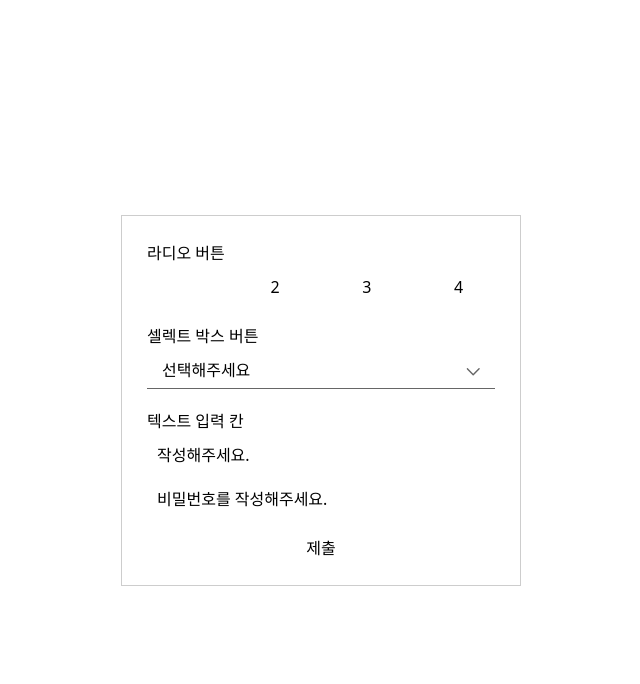
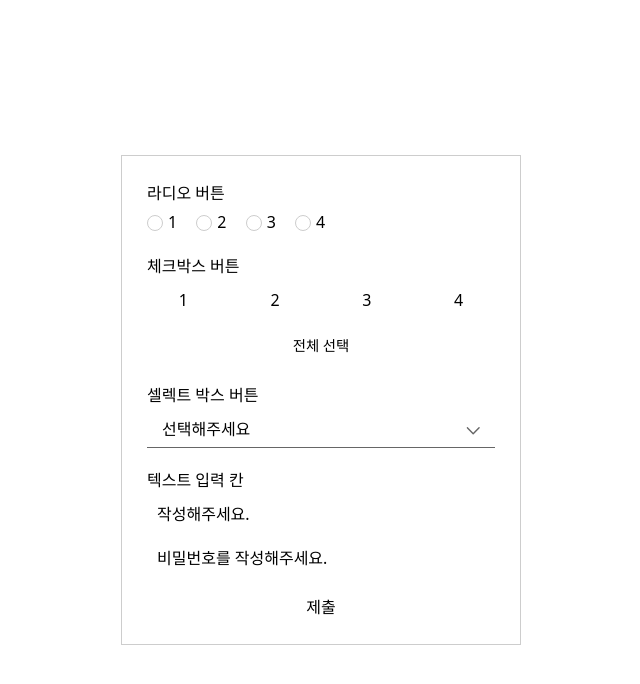
Before and after one commit to mbynae/my-lib, a React (Vite) app: page / in a window 1280 px wide. Shown: the top 684 px of the page, without its empty margins (319-959 px from the left). Built offline with nearby package versions, Linux system fonts and the light colour scheme.

Commit message:
refactor: 체크박스 리팩토링

```diff
--- a/src/tailwind-components/App.tsx
+++ b/src/tailwind-components/App.tsx
@@ -45,7 +45,7 @@ function App() {
             <Form onSubmit={onSubmit} className="flex w-[400px] flex-col gap-[20px] border border-[#cdcdcd] p-[25px]">
                 <Form.Fieldset>
                     <Form.Legend>라디오 버튼</Form.Legend>
-                    <RadioGroup UIType="button" state={input.radio} name="radio" onChange={setInput}>
+                    <RadioGroup state={input.radio} name="radio" onChange={setInput}>
                         <Radio value="1">1</Radio>
                         <Radio value="2">2</Radio>
                         <Radio value="3">3</Radio>
@@ -53,9 +53,15 @@ function App() {
                     </RadioGroup>
                 </Form.Fieldset>
 
-                {/* <Form.Fieldset>
+                <Form.Fieldset>
                     <Form.Legend>체크박스 버튼</Form.Legend>
-                    <CheckboxGroup UIType="button" state={check} onChange={setCheck} name="check" className="mb-5">
+                    <CheckboxGroup
+                        UIType="button"
+                        state={check}
+                        onChange={setCheck}
+                        name="check"
+                        optionProps={{ group: { className: 'mb-3' } }}
+                    >
                         <Checkbox value="1">1</Checkbox>
                         <Checkbox value="2">2</Checkbox>
                         <Checkbox value="3">3</Checkbox>
@@ -64,7 +70,7 @@ function App() {
                     <Button type="button" UIType="default" onClick={() => allCheck(['1', '2', '3', '4'])} className="w-full">
                         전체 선택
                     </Button>
-                </Form.Fieldset> */}
+                </Form.Fieldset>
 
                 <Form.Fieldset>
                     <Form.Legend>셀렉트 박스 버튼</Form.Legend>
--- a/src/tailwind-components/form/combo/CheckboxGroup.tsx
+++ b/src/tailwind-components/form/combo/CheckboxGroup.tsx
@@ -1,75 +1,50 @@
-import { createContext, memo, useContext, useMemo } from 'react';
 import { Eq } from '../../../function/eq';
 
-import * as Combos from './UI';
+import * as UI from './UI';
 import './UI/Combo-tailwind.css';
 
-import { ComboUIType, type ComboContextType, type ComboGroupProps, type ComboOptionProps } from './combo-type';
-
-const Context = createContext<ComboContextType<'checkbox', ComboUIType>>({
-    UIType: undefined,
-    state: undefined,
-    onChange: undefined,
-    name: undefined,
-    optionProps: undefined,
-});
+import type { ComboUIType, ComboGroupProps, ComboOptionProps } from './combo-type';
 
 function CheckboxGroup<T extends ComboUIType = 'default'>({
     UIType = 'default',
+    children,
     state,
-    name,
-    onChange,
-    children,
-    className,
     optionProps,
     ...props
 }: ComboGroupProps<'checkbox', T>) {
+    const arrayChild = Array.isArray(children) ? children : [children];
+
+    const { group: groupProps, ...rest } = optionProps || {};
+
     return (
-        <Context.Provider
-            value={{
-                UIType: UIType,
-                state: state,
-                name: name,
-                onChange: onChange,
-                optionProps: optionProps,
-            }}
-        >
-            <div {...props} aria-labelledby="체크박스 그룹" role="checkbox" className={`combo-common ${className}`}>
-                {children}
-            </div>
-        </Context.Provider>
+        <div {...groupProps} aria-labelledby="체크박스 그룹" role="checkbox" className={`combo-common ${groupProps?.className}`}>
+            {arrayChild.map((child) => (
+                <Checkbox
+                    key={child.props.value}
+                    UIType={UIType}
+                    checked={state ? Eq.arrElem(state, child.props.value) : undefined}
+                    optionProps={rest}
+                    {...child.props}
+                    {...props}
+                >
+                    {child.props.children}
+                </Checkbox>
+            ))}
+        </div>
     );
 }
 
-export function Checkbox<T extends ComboUIType = 'default'>({
-    UIType = 'default',
-    value,
-    name,
-    onChange,
-    checked,
-    children,
-    ...props
-}: ComboOptionProps<'checkbox', T>) {
-    const { UIType: GroupUIType, state, optionProps, ...group } = useContext(Context);
+export function Checkbox<T extends ComboUIType = 'default'>({ UIType = 'default', children, ...props }: ComboOptionProps<'checkbox', T>) {
+    const key = UIType.charAt(0).toUpperCase() + UIType.slice(1);
 
-    const UIKey = GroupUIType ?? UIType;
-
-    const PropsData = {
-        ...optionProps?.input,
-        ...props,
-        value: value,
-        name: group.name ?? name,
-        onChange: group.onChange ?? onChange,
-        checked: state !== undefined ? Eq.arrElem(state, value) : checked,
-        children: children,
-        optionProps: { ...optionProps },
-        type: 'checkbox' as const,
-    };
-
-    const key = UIKey.charAt(0).toUpperCase() + UIKey.slice(1);
-
-    const Component = Combos[key as keyof typeof Combos];
-    return Component && <Component {...PropsData}>{children}</Component>;
+    const Component = UI[key as keyof typeof UI];
+    return (
+        Component && (
+            <Component {...props} type="checkbox">
+                {children}
+            </Component>
+        )
+    );
 }
 
-export default memo(CheckboxGroup);
+export default CheckboxGroup;
--- a/src/tailwind-components/form/combo/RadioGroup.tsx
+++ b/src/tailwind-components/form/combo/RadioGroup.tsx
@@ -38,6 +38,7 @@ export function Radio<T extends ComboUIType>({ UIType = 'default', children, ...
     const UI = UIType.charAt(0).toUpperCase() + UIType.slice(1);
 
     const Component = Combos[UI as keyof typeof Combos];
+
     return (
         Component && (
             <Component {...props} type="radio">
--- a/src/tailwind-components/form/combo/combo-type.ts
+++ b/src/tailwind-components/form/combo/combo-type.ts
@@ -1,57 +1,3 @@
-// import { DetailedHTMLProps, HTMLAttributes, HTMLProps } from 'react';
-
-// //combo
-// interface BaseComboGroupProps<T extends ComboType, U extends ComboUIType>
-//     extends DetailedHTMLProps<HTMLAttributes<HTMLInputElement>, HTMLInputElement> {
-//     children: React.ReactNode;
-//     state?: T extends 'radio' ? string : string[];
-//     name?: string;
-//     onChange?: (e: React.ChangeEvent<HTMLInputElement>) => void;
-//     UIType?: U;
-//     className?: string;
-//     optionProps?: {
-//         group?: HTMLProps<HTMLDivElement>;
-//         label?: HTMLProps<HTMLLabelElement>;
-//         children?: HTMLProps<HTMLDivElement>;
-//     };
-// }
-
-// interface BaseComboOptionProps<T extends ComboType, U extends ComboUIType>
-//     extends DetailedHTMLProps<React.InputHTMLAttributes<HTMLInputElement>, HTMLInputElement> {
-//     type?: T;
-//     value: string;
-//     name?: string;
-//     UIType?: U;
-//     checked?: boolean;
-//     onChange?: (e: React.ChangeEvent<HTMLInputElement>) => void;
-//     children?: React.ReactNode;
-//     optionProps?: {
-//         label?: HTMLProps<HTMLLabelElement>;
-//         children?: HTMLProps<HTMLDivElement>;
-//     };
-// }
-
-// export type ComboGroupProps<T extends ComboType, U extends ComboUIType = 'default'> = U extends 'default'
-//     ? BaseComboGroupProps<T, U> & OptionProps['default']
-//     : BaseComboGroupProps<T, U>;
-
-// export type ComboOptionProps<T extends ComboType, U extends ComboUIType = 'default'> = U extends 'default'
-//     ? BaseComboOptionProps<T, U> & OptionProps['default']
-//     : BaseComboOptionProps<T, U>;
-
-// export type ComboContextType<T extends 'checkbox' | 'radio', U extends ComboUIType = 'default'> = Pick<
-//     ComboGroupProps<T, U>,
-//     'UIType' | 'state' | 'onChange' | 'name' | 'optionProps'
-// >;
-
-// //추가 파트
-// export type ComboType = 'checkbox' | 'radio';
-// export type ComboUIType = 'default' | 'button';
-
-// interface OptionProps {
-//     default: { optionProps?: { circle?: HTMLProps<HTMLSpanElement> } };
-// }
-
 import { DetailedHTMLProps, HTMLProps, InputHTMLAttributes, ReactElement } from 'react';
 
 //combo
@@ -62,11 +8,7 @@ interface BaseComboGroupProps<T extends ComboType, U extends ComboUIType>
     state?: T extends 'radio' ? string : string[];
     name?: string;
     onChange?: (e: React.ChangeEvent<HTMLInputElement>) => void;
-    optionProps?: {
-        group?: HTMLProps<HTMLDivElement>;
-        label?: HTMLProps<HTMLLabelElement>;
-        children?: HTMLProps<HTMLDivElement>;
-    };
+    optionProps?: BaseOptionProps;
 }
 
 interface BaseComboOptionProps<T extends ComboType, U extends ComboUIType>
@@ -78,24 +20,25 @@ interface BaseComboOptionProps<T extends ComboType, U extends ComboUIType>
     checked?: boolean;
     onChange?: (e: React.ChangeEvent<HTMLInputElement>) => void;
     children?: React.ReactNode;
-    // optionProps?: {
-    //     label?: HTMLProps<HTMLLabelElement>;
-    //     children?: HTMLProps<HTMLDivElement>;
-    // };
+    optionProps?: Omit<BaseOptionProps, 'group'>;
+}
+
+interface BaseOptionProps {
+    group?: HTMLProps<HTMLDivElement>;
+    label?: HTMLProps<HTMLLabelElement>;
+    children?: HTMLProps<HTMLDivElement>;
 }
 
 export type ComboGroupProps<T extends ComboType, U extends ComboUIType = 'default'> = U extends 'default'
     ? BaseComboGroupProps<T, U> & OptionProps['default']
     : BaseComboGroupProps<T, U>;
 
-// export type ComboOptionProps<T extends ComboType, U extends ComboUIType = 'default'> = U extends 'default'
-//     ? BaseComboOptionProps<T, U> & OptionProps['default']
-//     : BaseComboOptionProps<T, U>;
+export type ComboOptionProps<T extends ComboType, U extends ComboUIType = 'default'> = U extends 'default'
+    ? BaseComboOptionProps<T, U> & OptionProps['default']
+    : BaseComboOptionProps<T, U>;
 
-// type A =Pick<ComboGroupProps<'radio', 'default'>, "optionProps">;
-
-export type ComboOptionProps<T extends ComboType, U extends ComboUIType> = BaseComboOptionProps<T, U> &
-    Pick<ComboGroupProps<T, U>, 'optionProps'>;
+// export type ComboOptionProps<T extends ComboType, U extends ComboUIType> = BaseComboOptionProps<T, U> &
+//     Pick<ComboGroupProps<T, U>, 'optionProps'>;
 
 //추가 파트
 export type ComboType = 'checkbox' | 'radio';
```
